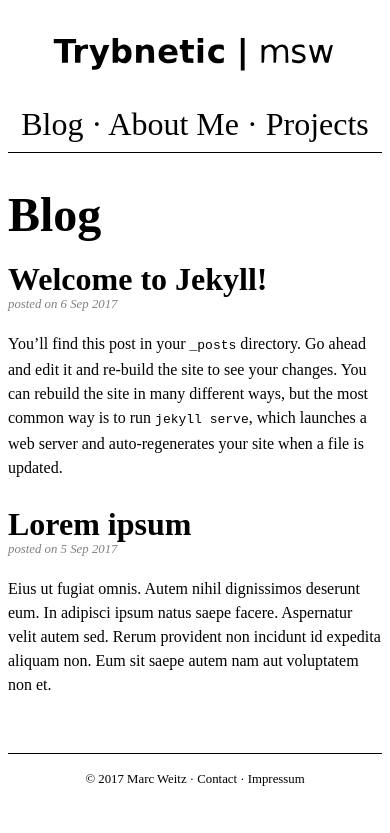
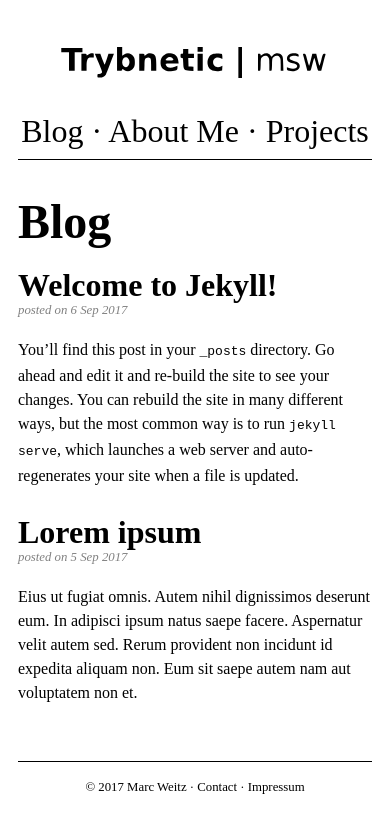
Before and after one commit to Trybnetic/minimalist, a Jekyll site: the page built from index.md, in a window 390 px wide. Shown: the top 833 px of the page. Built offline with Jekyll 4.4.1, drawn with Linux system fonts in a browser that asks for light colours.

Commit message:
improves responsive design

```diff
--- a/assets/css/style.css
+++ b/assets/css/style.css
@@ -17,7 +17,7 @@
 
 
 #main {
-	max-width: 50%;
+	width: 50%;
 	margin: 0 auto;
 }
 
@@ -102,8 +102,14 @@
 
 @media screen and (max-width: 850px) {
 	#main {
-		max-width: 100%;
+		width: auto;
 		margin: 0 auto;
+		padding: 10px;
+	}
+
+	#logo, #nav, #content-left,	#footer {
+		display: block;
+		width: 100%;
 	}
 
 	#logo img {
```
